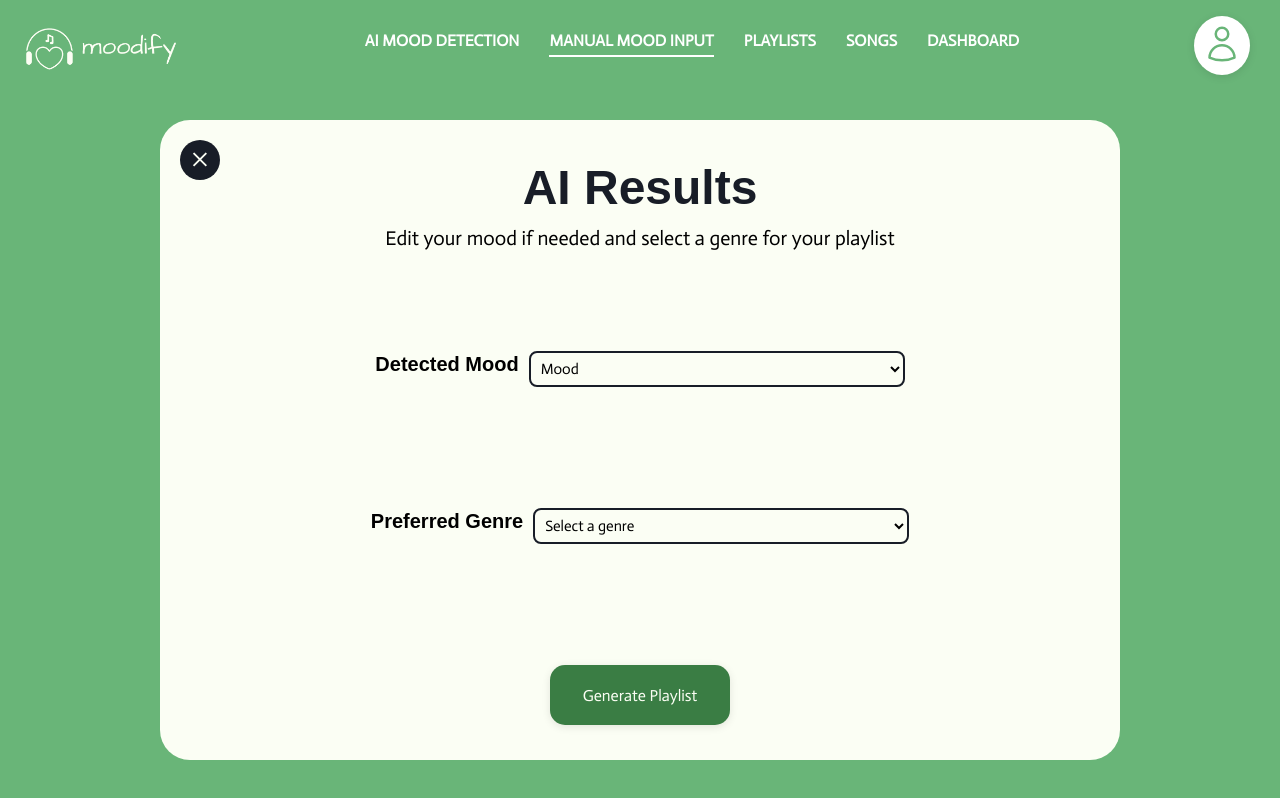
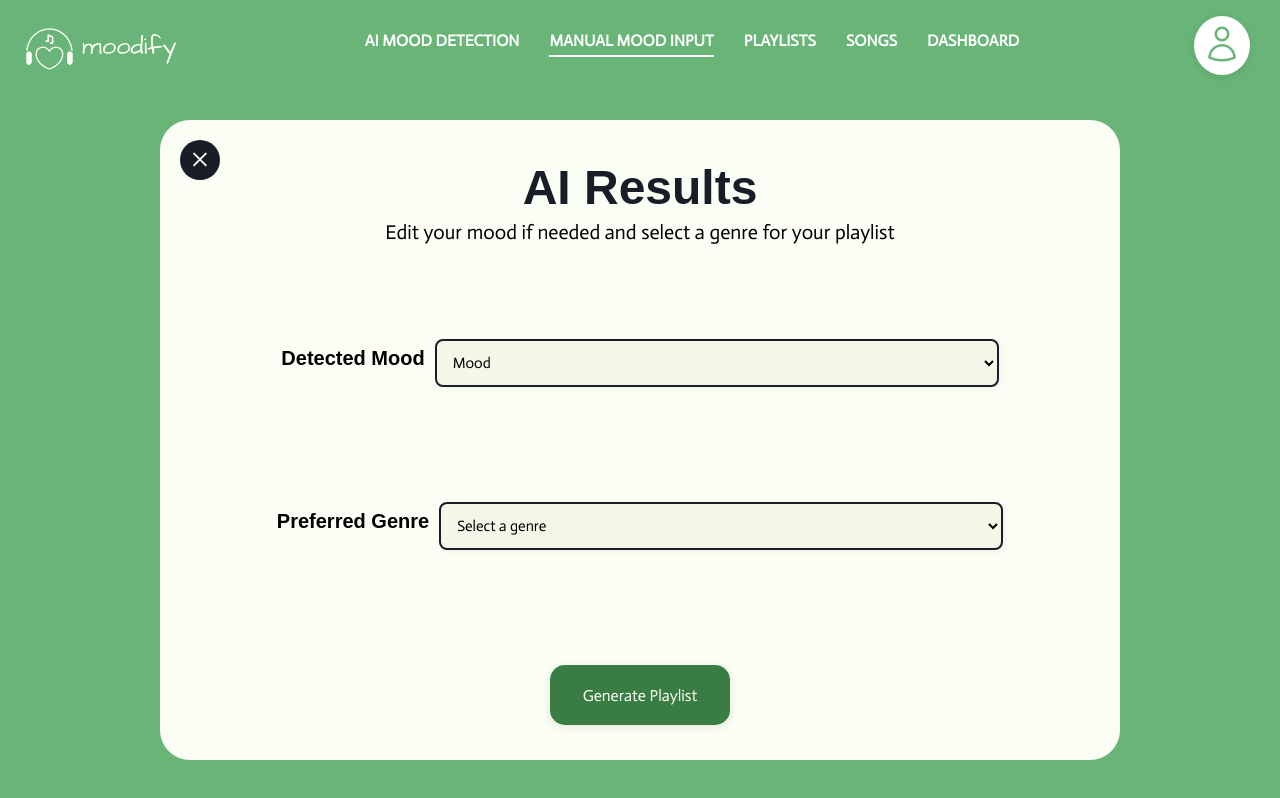
Before and after one commit to DominickLoyola/Software-Engineering-Group-7, a Next.js app in the folder moodify/: page /aiResults in a window 1280 px wide. Built offline with nearby package versions, Linux system fonts and the light colour scheme; a web font is replaced by a local one.

Commit message:
fixed some css

```diff
--- a/moodify/src/app/page.module.css
+++ b/moodify/src/app/page.module.css
@@ -299,7 +299,6 @@
   padding: 10px;
   justify-content: space-between;
   height: 80vh;
-  /* fixed height */
   overflow-y: auto;
 }
 
@@ -363,14 +362,13 @@
   padding: 10px;
   min-height: 150px;
   width: 70%;
-  border: 2px solid #181D27;
+  border: 1.5px solid #181D27;
   border-radius: 8px;
   font-size: 1rem;
   resize: none;
-  background-color: #FBFEF4;
+  background-color: #f4f7e7;
   font-family: 'Actor', sans-serif;
   box-shadow: 2px 2px 6px rgba(0, 0, 0, 0.05);
-  transition: border-color 0.2s ease;
 }
 
 .inputBox:focus {
@@ -380,14 +378,21 @@
 
 
 .selectBox {
-  width: 40%;
-  padding: 6px;
+  width: 60%;
+  padding: 12px;
   border: 2px solid #181D27;
   border-radius: 8px;
   font-size: 15px;
-  background-color: #FBFEF4;
+  background-color: #f4f7e7;
   cursor: pointer;
   font-family: 'Actor', sans-serif;
+  box-shadow: 2px 2px 6px rgba(0, 0, 0, 0.05);
+  transition: border-color 0.2s ease;
+}
+
+.selectBox:focus {
+  outline: none;
+  border-color: #3A7D44;
 }
 
 .titleInput {
```
